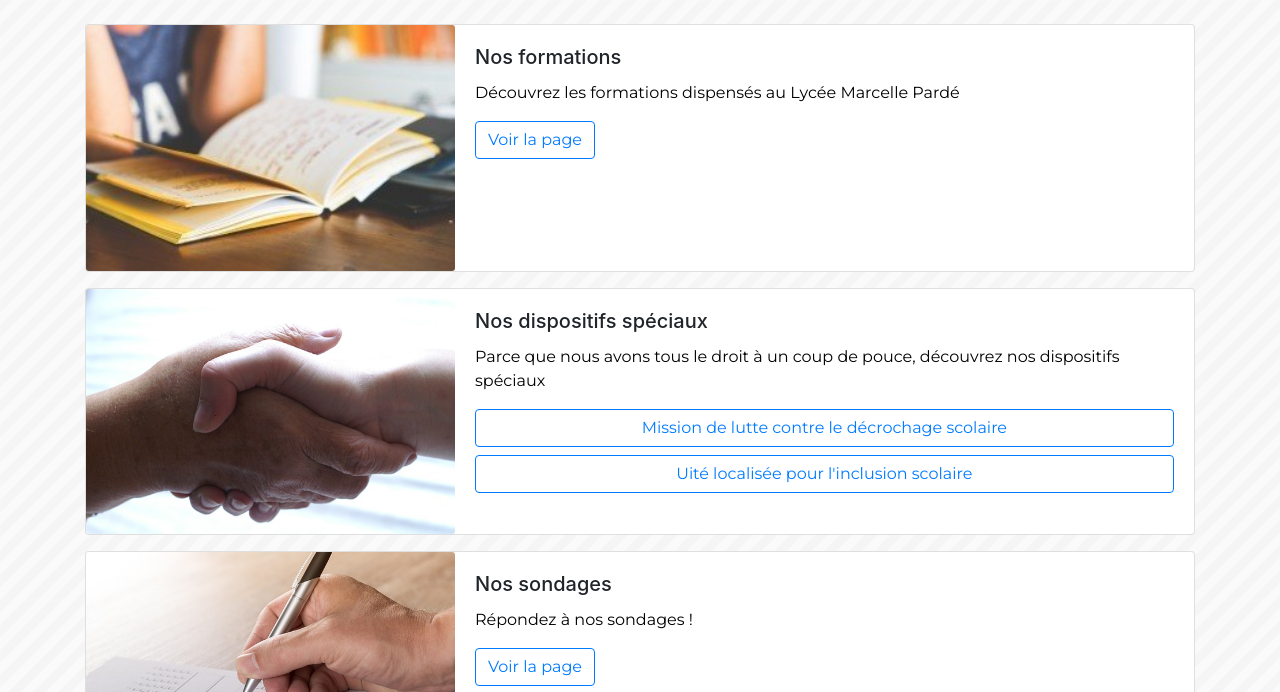
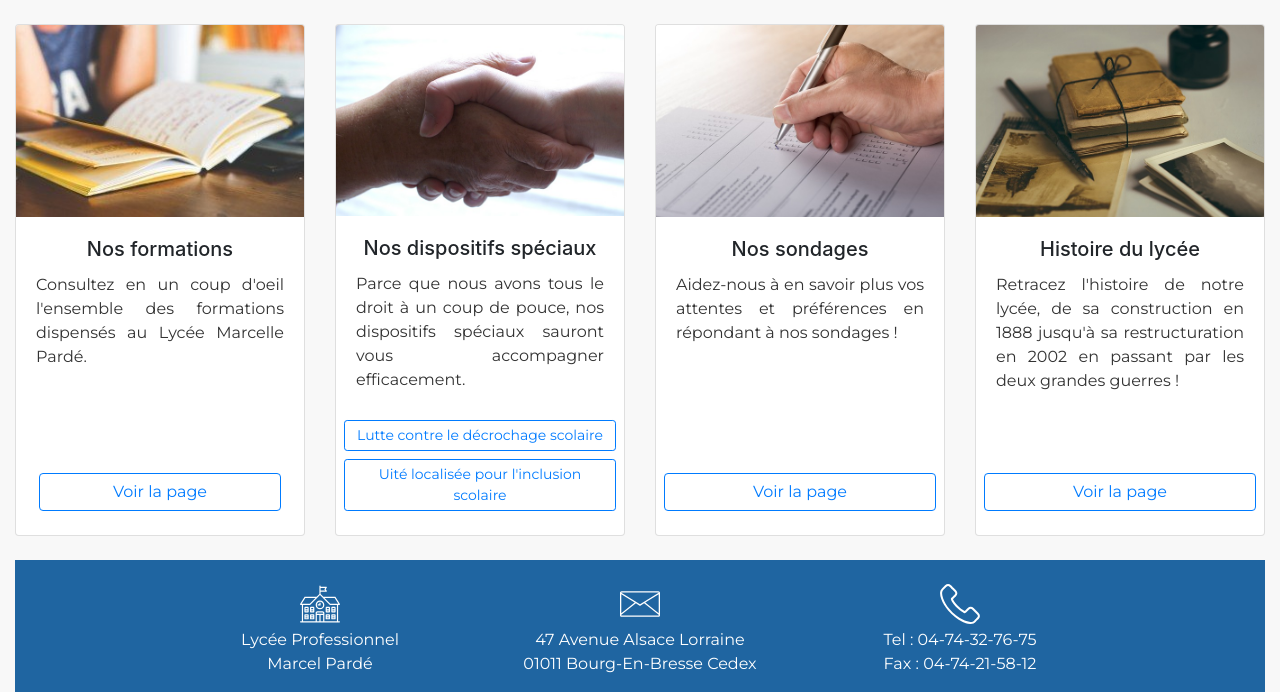
Before and after one commit to davidBentoPereira/jpo, a Symfony app: template templates/front/index.html.twig in a window 1280 px wide. Shown: the top 692 px of the page. Run offline with Twig, Linux system fonts and the light colour scheme; the template is opened without the code that fills it, so the values that code supplies are empty; some libraries are stand-ins or nearby versions; grey boxes are pictures that could not be loaded.

Commit message:
(Design): Amélioration générale du design côté Front

```diff
--- a/public/css/style.css
+++ b/public/css/style.css
@@ -1,32 +1,33 @@
-body { background-image: url('../img/background.png')}
+/*body { background-image: url('../img/background.png')}*/
+body { background-color: #f8f8f8;}
 /* GENERAL */
-h1, p, ul li { font-family: 'Montserrat', sans-serif; color: black;}
+h1, p, ul li { font-family: 'Montserrat', sans-serif; color: #333333;}
 a { color: #ffffff; font-family: 'Montserrat', sans-serif}
 a:hover { color: white;}
+.block { background-color: #ffffff;}
 
 /* NAVBAR */
-#header-img {border-top-left-radius: 15px; border-top-right-radius: 15px;}
-nav { border-bottom-left-radius: 15px; border-bottom-right-radius: 15px; box-shadow: 0 4px 8px 0 rgba(0, 0, 0, 0.2), 0 6px 20px 0 rgba(0, 0, 0, 0.19); }
+/*#header-img {border-top-left-radius: 15px; border-top-right-radius: 15px;}*/
+nav { box-shadow: 0 4px 8px 0 rgba(0, 0, 0, 0.2), 0 6px 20px 0 rgba(0, 0, 0, 0.19); }
 .navbar-light .navbar-nav .nav-link  { color: white; font-family: 'Montserrat-bold', sans-serif;}
 .navbar-light .navbar-nav .nav-link:hover  { font-size: 1.05em; color: white; text-decoration: underline;}
 
 /* FOOTER */
-footer { background-color: #1F65A1; border-radius: 15px;}
+footer { background-color: #1F65A1; }
 footer p { color: white;}
-#google-map { border-radius: 40px; }
+#google-map { border-radius: 5px; }
 
 /* Formations */
 #formations table tr { font-size: 0.85em; }
 #formations table td { font-size: 0.8em; }
 
 /* MLDS */
-.block { background-color: #ffffff; border-radius: 15px;}
 #mlds p { color: black; }
 
 /* Questionnaires */
 #questionnaires table a { color: black; }
 
 /* Histoire du Lycée */
-#main-content { background-color: #f1f2f3; border-radius: 15px; }
+#main-content { background-color: #f1f2f3; }
 #main-content h1 { color: black;}
 #main-content p { color: black;}
--- a/templates/front/base.html.twig
+++ b/templates/front/base.html.twig
@@ -19,7 +19,9 @@
 <body>
     {#{% include 'front/base/nav.html.twig' %}#}
     {{ render(controller('App\\Controller\\FrontController::navbarListFiliere')) }}
-    {% block body %}{% endblock %}
+    <div class="container-fluid my-4">
+        {% block body %}{% endblock %}
+    </div>
     {% include 'front/base/footer.html.twig' %}
     <!-- Bootstrap JS -->
     <script src="https://code.jquery.com/jquery-3.3.1.slim.min.js" integrity="sha384-q8i/X+965DzO0rT7abK41JStQIAqVgRVzpbzo5smXKp4YfRvH+8abtTE1Pi6jizo" crossorigin="anonymous"></script>
--- a/templates/front/base/footer.html.twig
+++ b/templates/front/base/footer.html.twig
@@ -1,4 +1,4 @@
-<div class="container">
+<div class="container-fluid">
     <footer class="">
         <br />
         <div class="row justify-content-center">
@@ -17,7 +17,7 @@
         </div>
 
         <div class="col-12 text-center">
-            <iframe width="800px" height="200px" id="google-map" src="https://www.google.com/maps/embed?pb=!1m18!1m12!1m3!1d2761.45616675769!2d5.218390815474044!3d46.20137977911657!2m3!1f0!2f0!3f0!3m2!1i1024!2i768!4f13.1!3m3!1m2!1s0x47f353d271349057%3A0x440e12e76c81119!2sLyc%C3%A9e+Marcelle+Pard%C3%A9!5e0!3m2!1sfr!2sfr!4v1552316830556" width="600" height="450" frameborder="0" style="border:0" allowfullscreen></iframe>
+            <iframe width="1200px" height="200px" id="google-map" src="https://www.google.com/maps/embed?pb=!1m18!1m12!1m3!1d2761.45616675769!2d5.218390815474044!3d46.20137977911657!2m3!1f0!2f0!3f0!3m2!1i1024!2i768!4f13.1!3m3!1m2!1s0x47f353d271349057%3A0x440e12e76c81119!2sLyc%C3%A9e+Marcelle+Pard%C3%A9!5e0!3m2!1sfr!2sfr!4v1552316830556" width="600" height="450" frameborder="0" style="border:0" allowfullscreen></iframe>
         </div>
 
         <div class="col-12 text-center">
--- a/templates/front/index.html.twig
+++ b/templates/front/index.html.twig
@@ -3,68 +3,57 @@
 {% block title %}Accueil{% endblock %}
 
 {% block body %}
-    <div class="container mt-4 mb-4" id="mlds">
 
-        <div class="card mt-3 mb-3">
-            <div class="row no-gutters">
-                <div class="col-md-4">
-                    <img src="{{ asset('img/girl-reading-book.jpg') }}" class="card-img" alt="...">
+
+        <div class="card-deck">
+
+            <div class="card">
+                <img src="{{ asset('img/girl-reading-book.jpg') }}" class="card-img-top" alt="...">
+                <div class="card-body">
+                    <h5 class="card-title text-center">Nos formations</h5>
+                    <p class="card-text text-justify">Consultez en un coup d'oeil l'ensemble des formations dispensés au Lycée Marcelle Pardé.</p>
                 </div>
-                <div class="col-md-8 hvr-underline-from-left">
-                    <div class="card-body">
-                        <h5 class="card-title">Nos formations</h5>
-                        <p class="card-text">Découvrez les formations dispensés au Lycée Marcelle Pardé</p>
-                        <a href="{{ path('formations') }}" class="btn btn-outline-primary">Voir la page</a>
-                    </div>
+                <div class="row align-items-end m-2 mb-4">
+                    <div class="col"><a href="{{ path('formations') }}" class="btn btn-outline-primary btn-block">Voir la page</a></div>
+                </div>
+            </div>
+
+            <div class="card">
+                <img src="{{ asset('img/help.jpg') }}" class="card-img-top" alt="...">
+                <div class="card-body">
+                    <h5 class="card-title text-center">Nos dispositifs spéciaux</h5>
+                    <p class="card-text text-justify">Parce que nous avons tous le droit à un coup de pouce, nos dispositifs spéciaux sauront vous accompagner efficacement.</p>
+
+                </div>
+                <div class="row align-items-end m-2 mb-4">
+                    <a href="{{ path('mlds') }}" class="btn btn-outline-primary btn-block btn-sm">Lutte contre le décrochage scolaire</a>
+                    <a href="{{ path('ulis') }}" class="btn btn-outline-primary btn-block btn-sm">Uité localisée pour l'inclusion scolaire</a>
+                </div>
+            </div>
+
+            <div class="card">
+                <img src="{{ asset('img/survey.jpg') }}" class="card-img-top" alt="...">
+                <div class="card-body">
+                    <h5 class="card-title text-center">Nos sondages</h5>
+                    <p class="card-text text-justify">Aidez-nous à en savoir plus vos attentes et préférences en répondant à nos sondages !</p>
+
+                </div>
+                <div class="row align-items-end m-2 mb-4">
+                    <a href="{{ path('sondages') }}" class="btn btn-outline-primary btn-block">Voir la page</a>
+                </div>
+            </div>
+
+            <div class="card">
+                <img src="{{ asset('img/history.jpg') }}" class="card-img-top" alt="...">
+                <div class="card-body">
+                    <h5 class="card-title text-center">Histoire du lycée</h5>
+                    <p class="card-text text-justify">Retracez l'histoire de notre lycée, de sa construction en 1888 jusqu'à sa restructuration en 2002 en passant par les deux grandes guerres !</p>
+                </div>
+                <div class="row align-items-end m-2 mb-4">
+                    <a href="{{ path('histoire') }}" class="btn btn-outline-primary btn-block">Voir la page</a>
                 </div>
             </div>
         </div>
 
-        <div class="card mt-3 mb-3">
-            <div class="row no-gutters">
-                <div class="col-md-4">
-                    <img src="{{ asset('img/help.jpg') }}" class="card-img" alt="...">
-                </div>
-                <div class="col-md-8 hvr-underline-from-left">
-                    <div class="card-body">
-                        <h5 class="card-title">Nos dispositifs spéciaux</h5>
-                        <p class="card-text">Parce que nous avons tous le droit à un coup de pouce, découvrez nos dispositifs spéciaux</p>
-                        <a href="{{ path('mlds') }}" class="btn btn-outline-primary btn-block">Mission de lutte contre le décrochage scolaire</a>
-                        <a href="{{ path('ulis') }}" class="btn btn-outline-primary btn-block">Uité localisée pour l'inclusion scolaire</a>
-                    </div>
-                </div>
-            </div>
-        </div>
 
-        <div class="card mt-3 mb-3">
-            <div class="row no-gutters">
-                <div class="col-md-4">
-                    <img src="{{ asset('img/survey.jpg') }}" class="card-img" alt="...">
-                </div>
-                <div class="col-md-8 hvr-underline-from-left">
-                    <div class="card-body">
-                        <h5 class="card-title">Nos sondages</h5>
-                        <p class="card-text">Répondez à nos sondages !</p>
-                        <a href="{{ path('sondages') }}" class="btn btn-outline-primary">Voir la page</a>
-                    </div>
-                </div>
-            </div>
-        </div>
-
-        <div class="card mt-3 mb-3">
-            <div class="row no-gutters">
-                <div class="col-md-4">
-                    <img src="{{ asset('img/history.jpg') }}" class="card-img" alt="...">
-                </div>
-                <div class="col-md-8 hvr-underline-from-left">
-                    <div class="card-body">
-                        <h5 class="card-title">Histoire du lycée</h5>
-                        <p class="card-text">Retracez l'histoire de notre lycée, de sa construction en 1888 jusqu'à sa restructuration en 2002 en passant par les deux grandes guerres !</p>
-                        <a href="{{ path('histoire') }}" class="btn btn-outline-primary">Voir la page</a>
-                    </div>
-                </div>
-            </div>
-        </div>
-
-    </div>
 {% endblock %}
--- a/templates/front/ulis.html.twig
+++ b/templates/front/ulis.html.twig
@@ -21,7 +21,7 @@
         </div>
 
         <div class="row justify-content-around text-justify mt-4">
-            <div class="col-3 block shadow p-3 hvr-float-shadow">
+            <div class="col-3 block shadow p-3">
                 <div class="row mt-2 justify-content-center">
                     <div><img src="{{ asset('img/icon/old-school.svg') }}" alt="" class="mx-auto" width="50px"></div>
                 </div>
@@ -37,7 +37,7 @@
                 </ul>
             </div>
 
-            <div class="col-4 block shadow p-3 hvr-float-shadow">
+            <div class="col-4 block shadow p-3">
                 <div class="row mt-2 justify-content-center">
                     <div><img src="{{ asset('img/icon/join.svg') }}" alt="" class="mx-auto" width="50px"></div>
                 </div>
@@ -52,7 +52,7 @@
                 </p>
             </div>
 
-            <div class="col-3 block shadow p-3 hvr-float-shadow">
+            <div class="col-3 block shadow p-3">
                 <div class="row mt-2 justify-content-center">
                     <div><img src="{{ asset('img/icon/question-mark.svg') }}" alt="" class="mx-auto" width="50px"></div>
                 </div>
```
Also changed, not shown: templates/front/filiere.html.twig (+5 -5 lines), templates/front/formations.html.twig (+9 -10 lines), templates/front/mlds.html.twig (+5 -5 lines), templates/front/sondage.html.twig (+23 -13 lines), templates/front/sondages.html.twig (+3 -4 lines), 2 other files.
